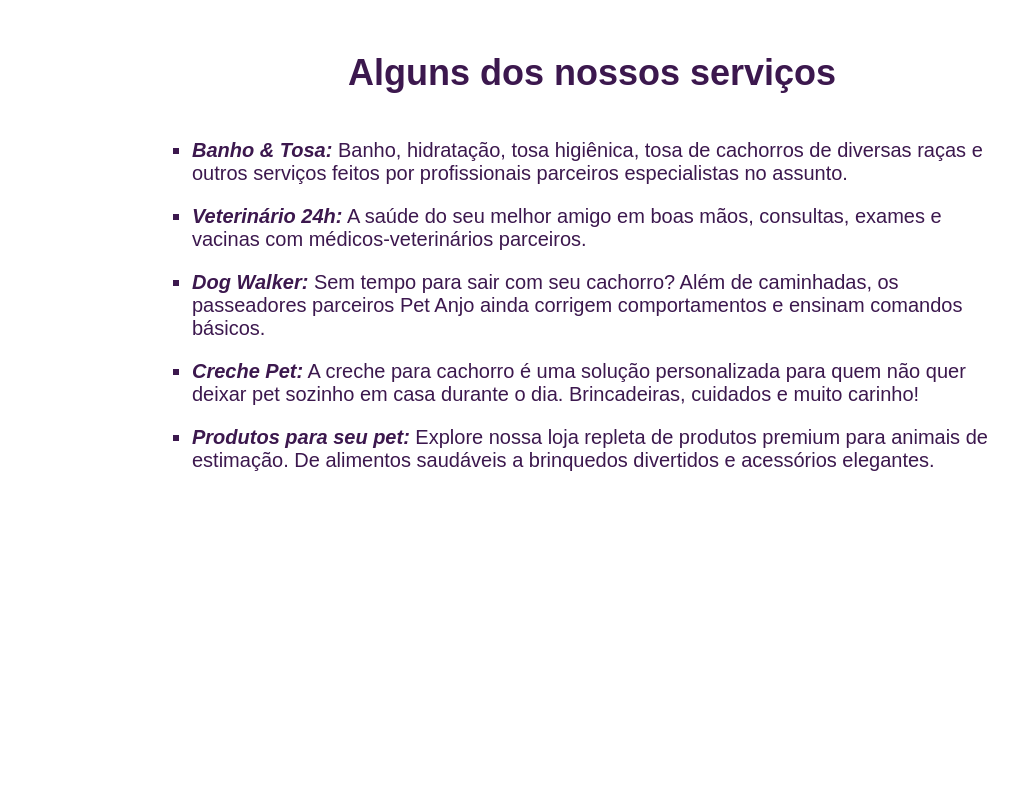
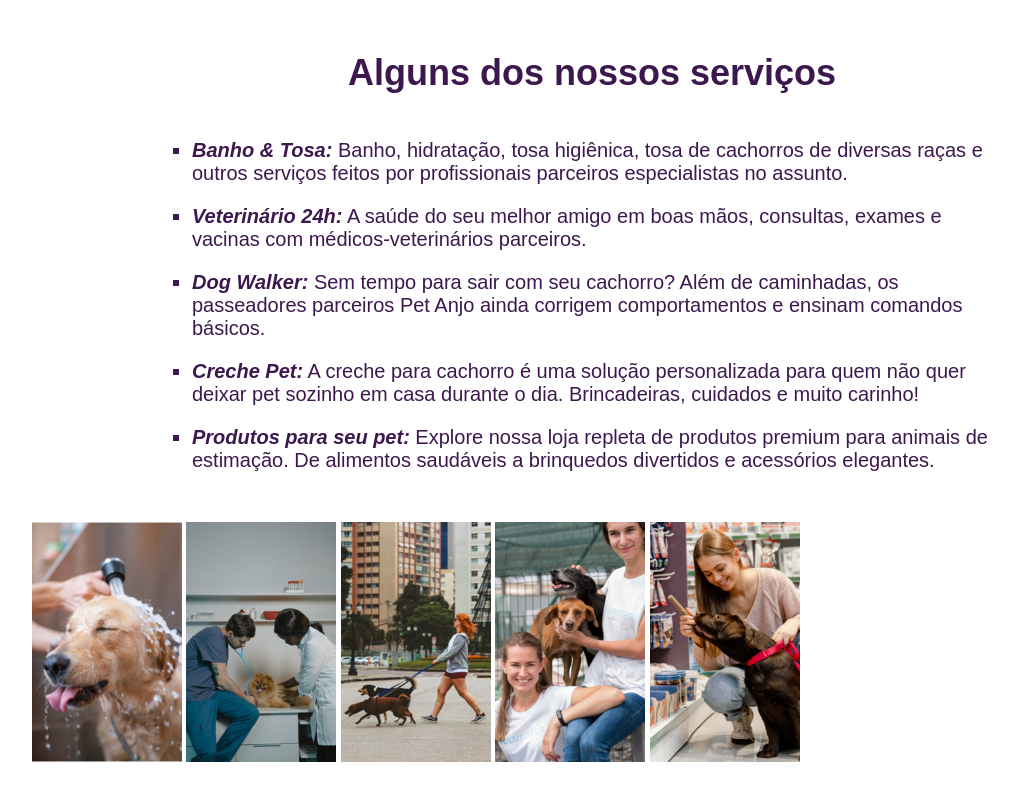
Before and after one commit to germeson-martins/pet-boutique, a plain HTML site: page index.html in a window 1280 px wide. Shown: the part 742-1542 px from the top of the page, without its empty margins (48-1066 px from the left). Before the commit the page ends 1384 px from the top, so only its background shows below. Drawn offline with Linux system fonts and the light colour scheme.

Commit message:
Update - Serviços

```diff
--- a/index.html
+++ b/index.html
@@ -35,10 +35,17 @@
                 <li><span class="destaque">Produtos para seu pet:</span> Explore nossa loja repleta de produtos premium para animais de estimação. De alimentos saudáveis a brinquedos divertidos e acessórios elegantes.</li>
 
             </ul>
-
         </div>
 
+        <div class="box-servicos-img">
+            <img src="img/banho.png" alt="Banho e Tosa" title="Banho & Tosa">
+            <img src="img/veterinario.png" alt="Veterinários" title="Veterinários 24h">
+            <img src="img/dog-walker.png" alt="Passeio" title="Dog Walker">
+            <img src="img/creche.png" alt="Creche" title="Creche Pet">
+            <img src="img/loja.png" alt="Loja" title="Produtos para o seu Pet">
+        </div>
     </div>
+    <!--Fim Serviços-->
 
 </body>
 </html>
```
